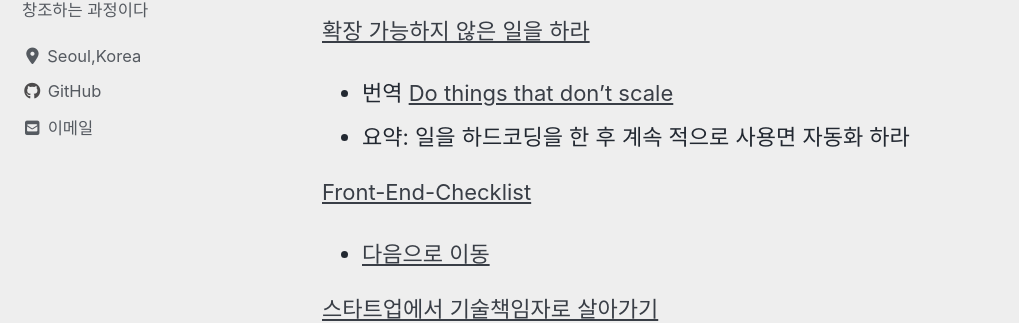
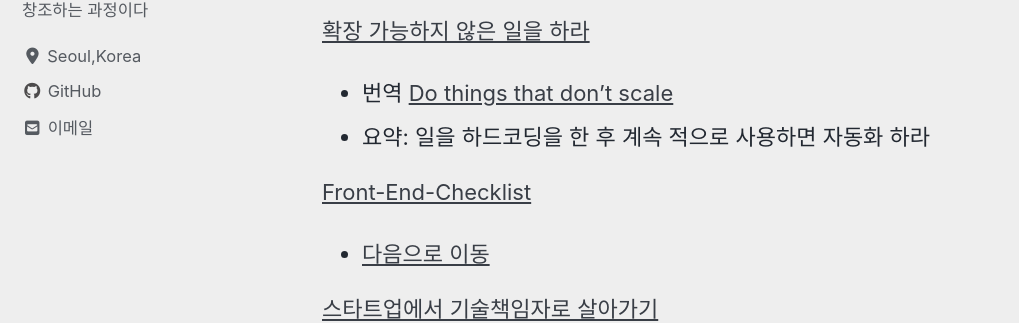
Before and after one commit to toyjhlee/toyjhlee.github.com, a Jekyll site: the page built from _posts/2020/09/2020-09-03-should-read.md, in a window 1280 px wide and 900 px high, scrolled down 4537 px. Shown: the part 136-459 px from the top of the window, without its empty margins (0-1019 px from the left). Built offline with Jekyll 4.4.1, drawn with Linux system fonts in a browser that asks for light colours; cached includes are drawn as plain includes; nearby versions of some CDN libraries.

Commit message:
fix typo

```diff
--- a/_posts/2020/09/2020-09-03-should-read.md
+++ b/_posts/2020/09/2020-09-03-should-read.md
@@ -123,7 +123,7 @@ title: '읽어야 할 내용들'
 [확장 가능하지 않은 일을 하라](https://brunch.co.kr/@jaemyungshin/3)
 
 -   번역 [Do things that don't scale](http://paulgraham.com/ds.html)
--   요약: 일을 하드코딩을 한 후 계속 적으로 사용면 자동화 하라
+-   요약: 일을 하드코딩을 한 후 계속 적으로 사용하면 자동화 하라
 
 [Front-End-Checklist](https://github.com/thedaviddias/Front-End-Checklist)
 
```
